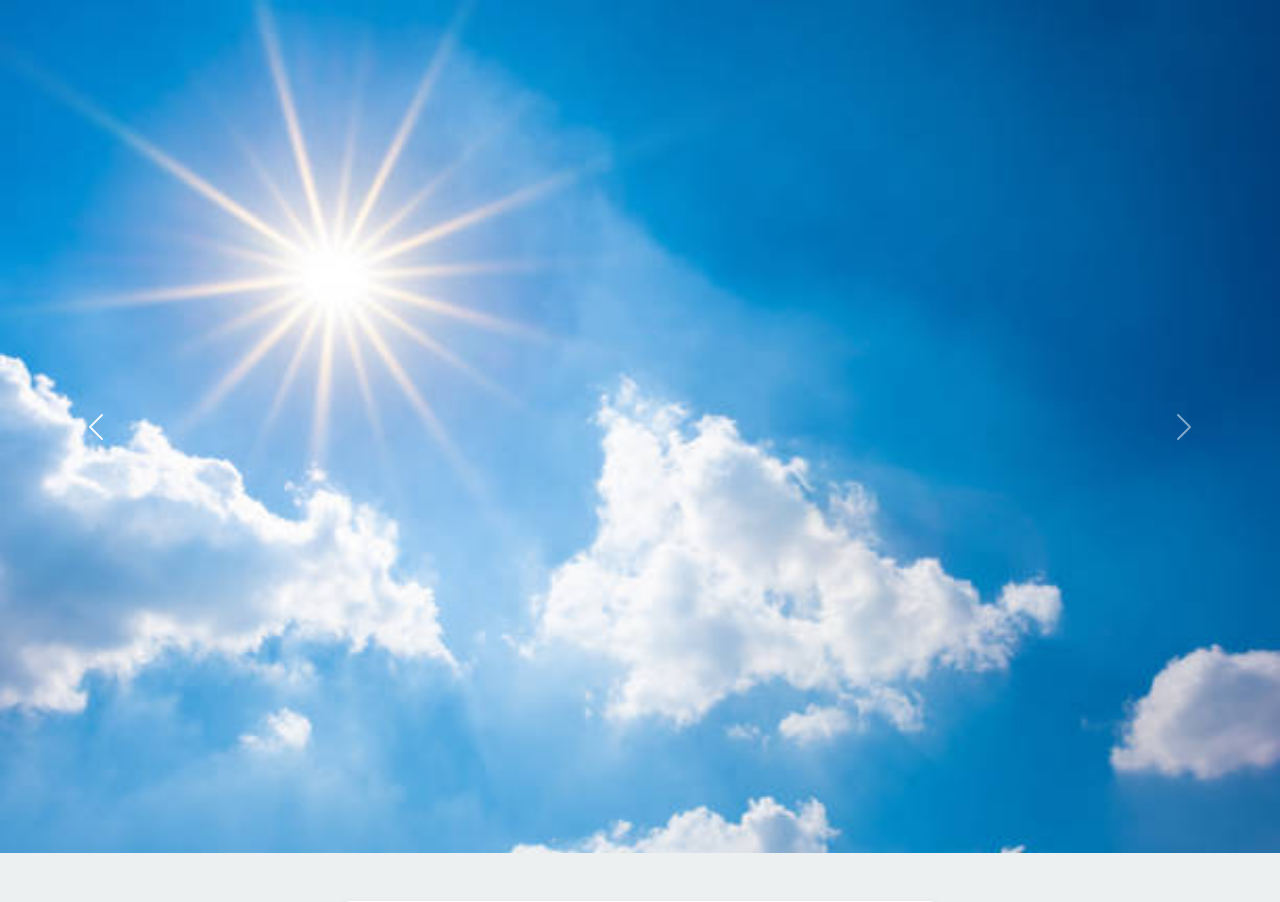
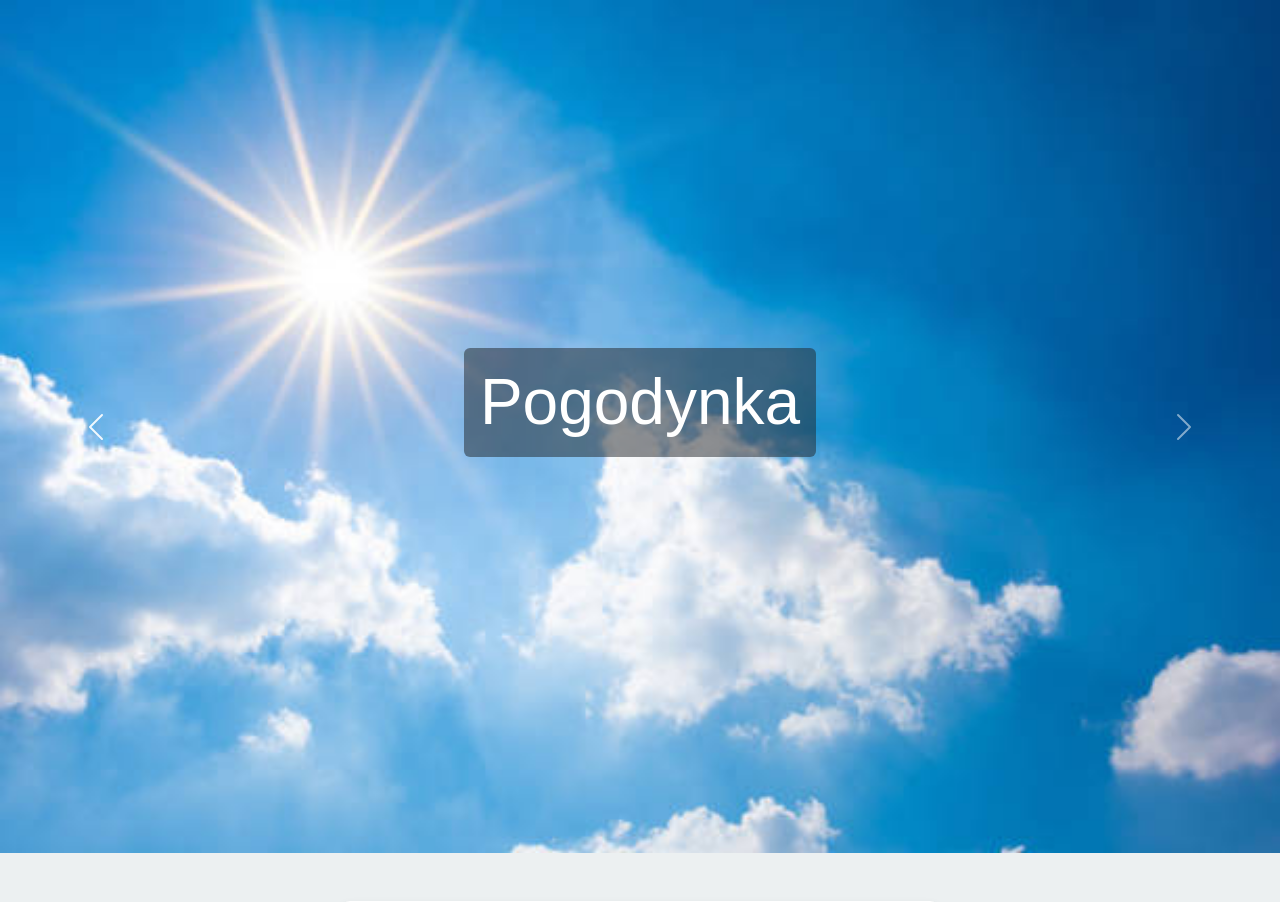
Before and after one commit to DreamWalker25/DreamWalker25.github.io, a PHP site: page / in a window 1280 px wide. Shown: the top 902 px of the page. Run offline with PHP 8.4, Linux system fonts and the light colour scheme; data that the repository does not hold is empty; style sheets or scripts are compiled from the project's sources.

Commit message:
napis an karuzeli

```diff
--- a/carousel.php
+++ b/carousel.php
@@ -3,6 +3,9 @@
     <div class="carousel-inner">
       <div class="carousel-item active">
         <img src="img/sloneczna.jpg" class="d-block w-100" alt="Pogoda słoneczna">
+        <div class="carousel-caption d-flex h-100 align-items-center justify-content-center">
+          <h1 class="display-3 text-white bg-dark bg-opacity-50 p-3 rounded">Pogodynka</h1>
+        </div>
       </div>
       <div class="carousel-item">
         <img src="img/pochmurna.jpg" class="d-block w-100" alt="Zachmurzenie">
```
Also changed, not shown: style/style.scss (line endings or trailing spaces).
